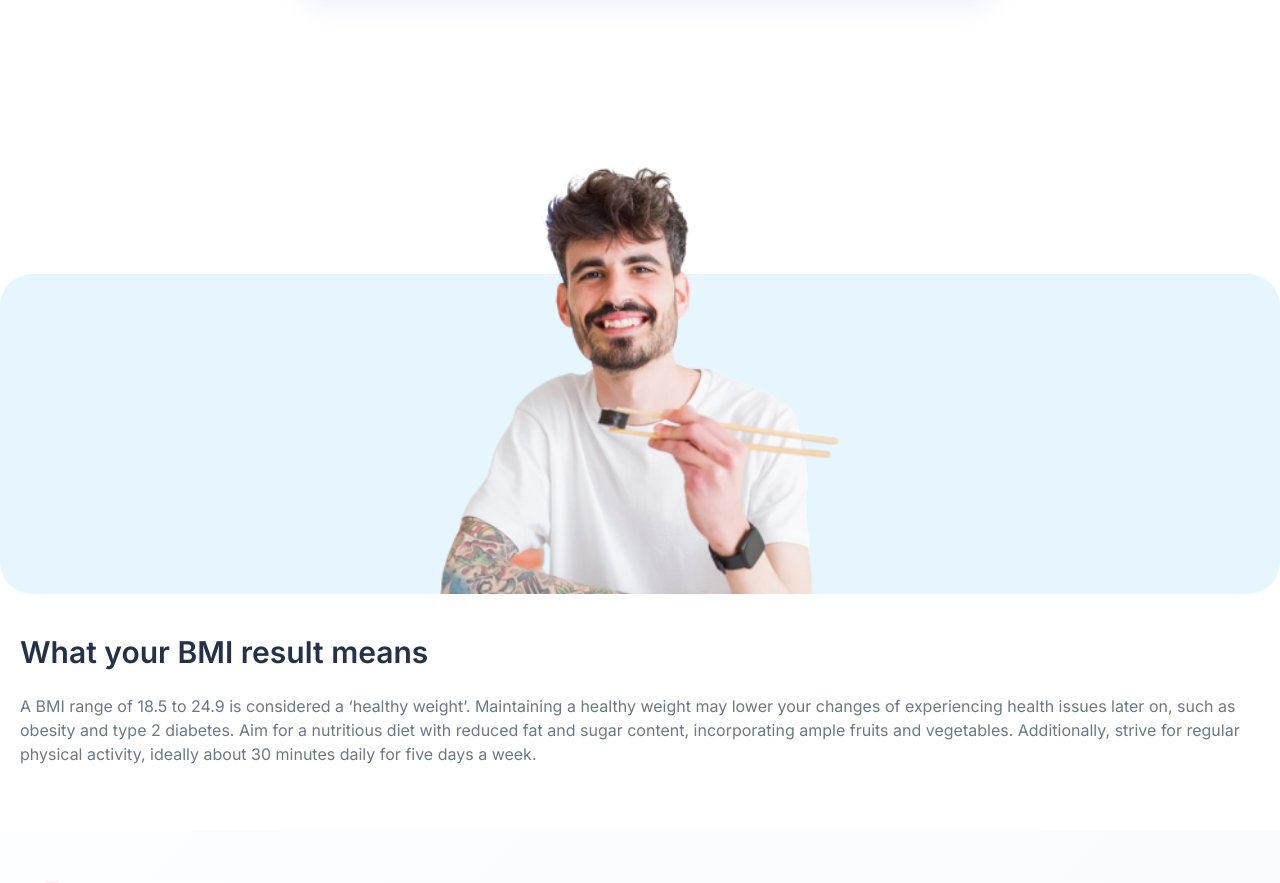
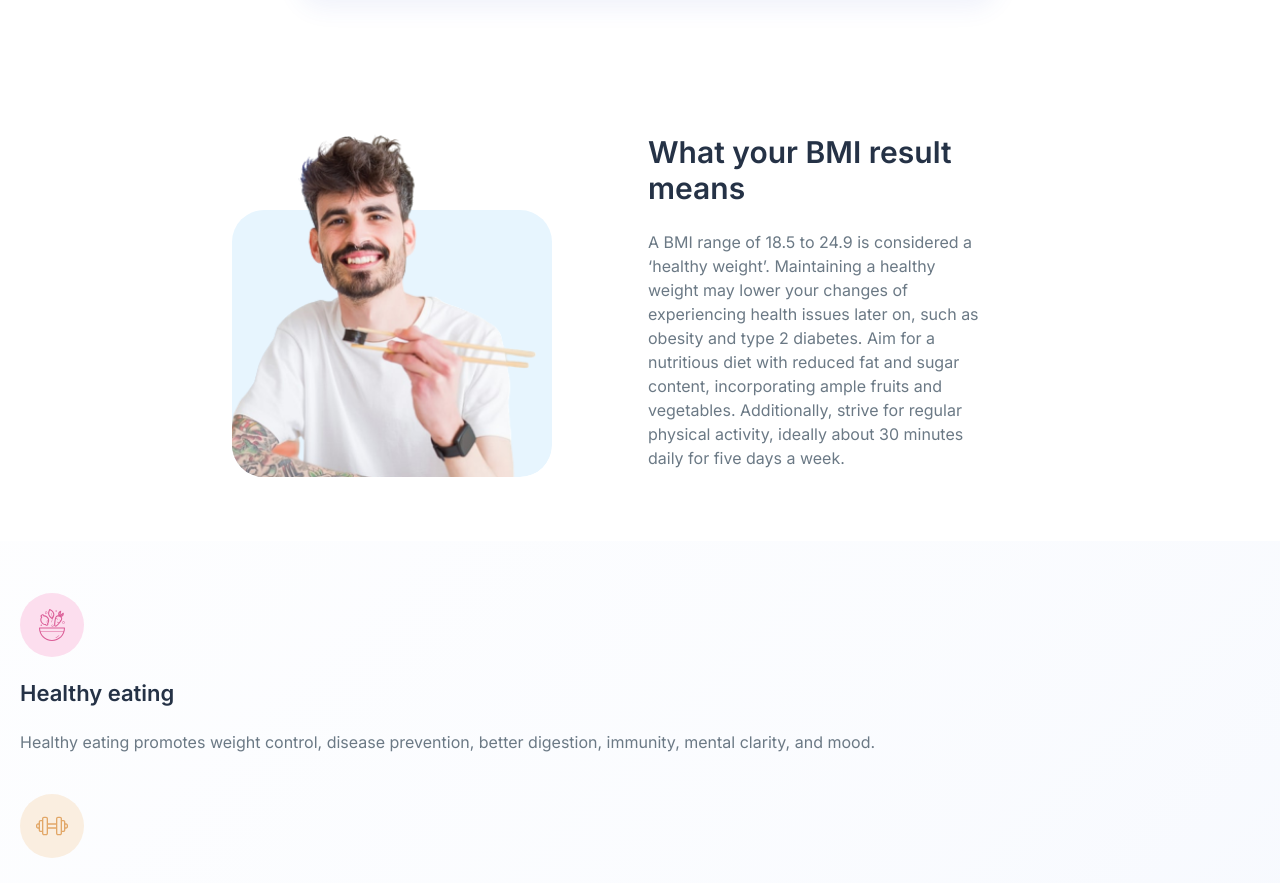
Before and after one commit to lucasweidas/bmi-calculator, a Next.js app: page / in a window 1280 px wide. Shown: the part 820-1703 px from the top of the page. Built offline with nearby package versions, Linux system fonts and the light colour scheme.

Commit message:
finish styles of 2nd section component medium version

```diff
--- a/app/page.tsx
+++ b/app/page.tsx
@@ -16,13 +16,20 @@ export default function Home() {
         <Card />
       </section>
 
-      <div className="relative bottom-20">
-        <section>
-          <div className="relative isolate flex justify-center">
-            <Image src="/images/person-eating.png" alt="A person eating asian food" width={311} height={333} className="w-[min(100%-4rem,25rem)]" priority />
-            <div className="absolute bottom-0 left-0 -z-10 aspect-video max-h-80 w-full rounded-4xl bg-sky-50" aria-hidden="true"></div>
+      <div className="relative bottom-20 md:bottom-28">
+        <section className="flex flex-col gap-10 md:mx-auto md:max-w-3xl md:flex-row md:justify-between">
+          <div className="relative isolate flex justify-center overflow-hidden rounded-4xl md:-left-6 md:w-80">
+            <Image
+              src="/images/person-eating.png"
+              alt="A person eating asian food"
+              width={311}
+              height={333}
+              className="w-[min(100%-4rem,25rem)] md:relative md:-left-4 md:w-80"
+              priority
+            />
+            <div className="absolute bottom-0 left-0 -z-10 aspect-video max-h-80 w-full rounded-4xl bg-sky-50 md:aspect-[1.2/1]" aria-hidden="true"></div>
           </div>
-          <div className="px-5 pt-10">
+          <div className="px-5 md:mr-10 md:w-82 md:px-0">
             <h2 className="mb-6 text-3xl font-semibold text-blue-800">What your BMI result means</h2>
             <p className="text-gray-500">
               A BMI range of 18.5 to 24.9 is considered a &#x2018;healthy weight&#x2019;. Maintaining a healthy weight may lower your changes of experiencing
--- a/tailwind.config.js
+++ b/tailwind.config.js
@@ -77,6 +77,7 @@ module.exports = {
       width: {
         'card-lg': 'min(100% - 2.50rem, 43rem)',
         'card-md': 'min(100%, 35.25rem)',
+        82: '21rem',
       },
       screens: {
         mobile: '375px',
```
